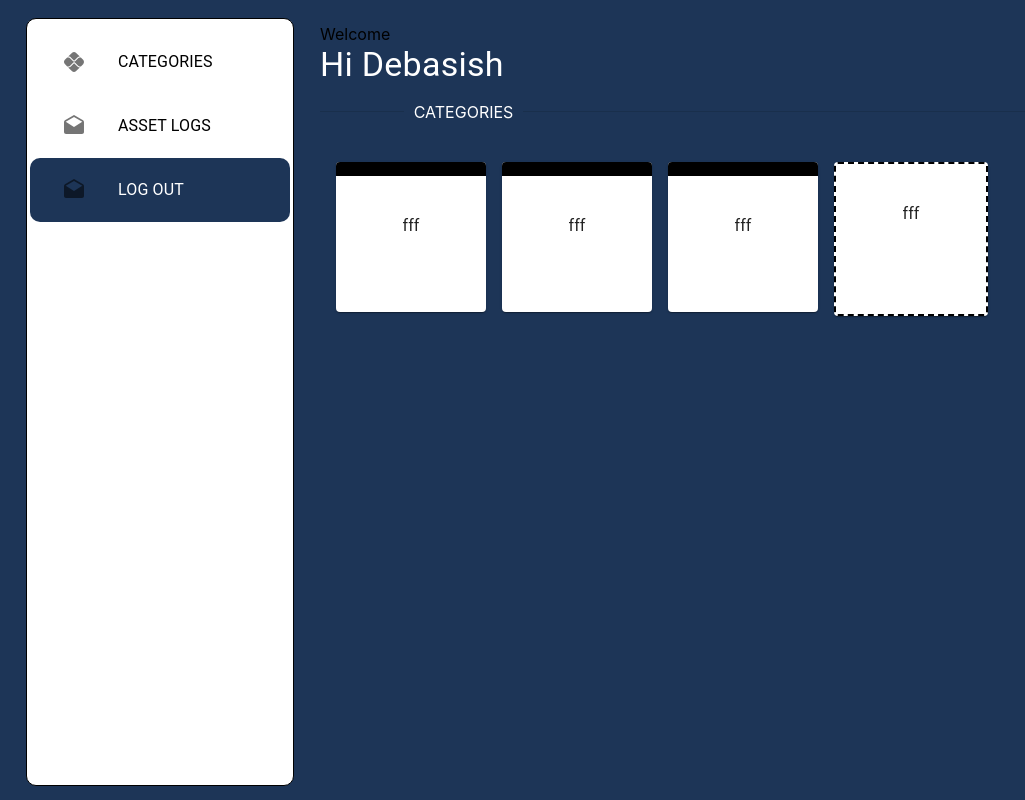
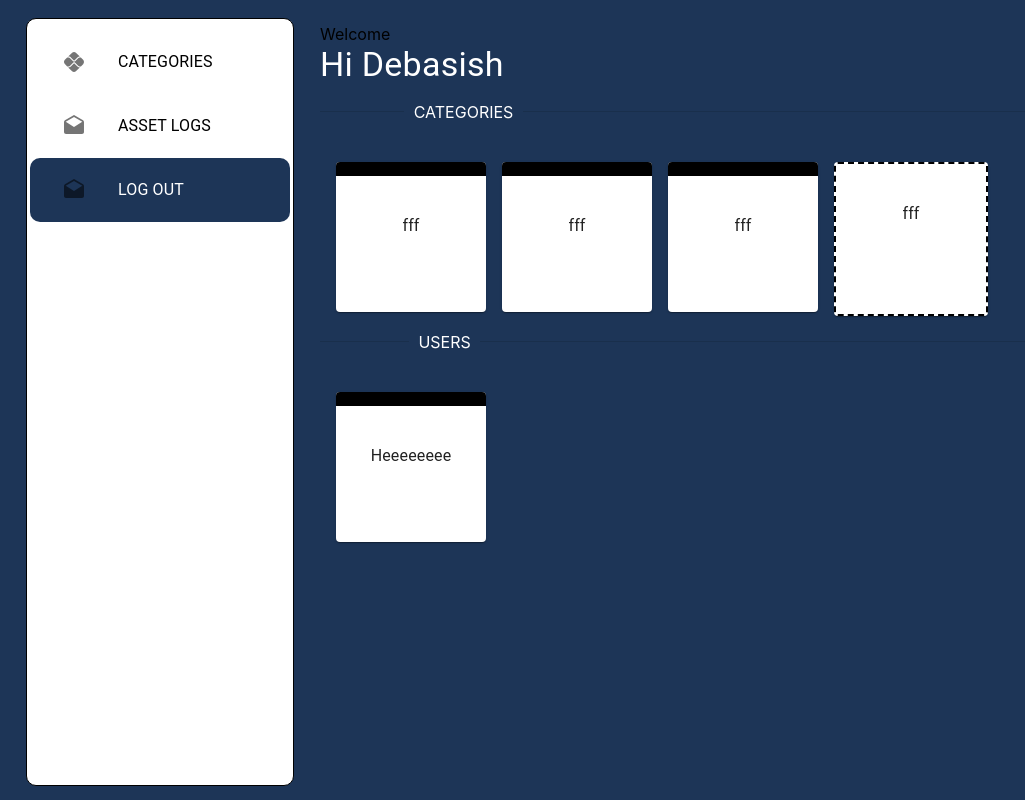
Before and after one commit to DebasishBarman/asset-management-mern, a React (Create React App) app in the folder frontend/: page / in a window 1280 px wide. Shown: the whole page, without its empty margins (0-1025 px from the left). Built offline with nearby package versions, Linux system fonts and the light colour scheme.

Commit message:
Users Info Section

```diff
--- a/frontend/src/components/Dashboard.js
+++ b/frontend/src/components/Dashboard.js
@@ -75,7 +75,7 @@ const Dashboard = () => {
                             <Grid item sx={{}} >
                                 <Card sx={{ width: 150, height: 150, }}>
                                     <Box sx={{ borderTop: '14px solid black' }} />
-                                    <Grid container sx={{height:100}} alignItems='center' justifyContent='center'>
+                                    <Grid container sx={{ height: 100 }} alignItems='center' justifyContent='center'>
                                         <Typography alignItems='center'>
                                             fff
                                         </Typography>
@@ -87,7 +87,7 @@ const Dashboard = () => {
                             <Grid item sx={{}} >
                                 <Card sx={{ width: 150, height: 150, }}>
                                     <Box sx={{ borderTop: '14px solid black' }} />
-                                    <Grid container sx={{height:100}} alignItems='center' justifyContent='center'>
+                                    <Grid container sx={{ height: 100 }} alignItems='center' justifyContent='center'>
                                         <Typography alignItems='center'>
                                             fff
                                         </Typography>
@@ -99,7 +99,7 @@ const Dashboard = () => {
                             <Grid item sx={{}} >
                                 <Card sx={{ width: 150, height: 150, }}>
                                     <Box sx={{ borderTop: '14px solid black' }} />
-                                    <Grid container sx={{height:100}} alignItems='center' justifyContent='center'>
+                                    <Grid container sx={{ height: 100 }} alignItems='center' justifyContent='center'>
                                         <Typography alignItems='center'>
                                             fff
                                         </Typography>
@@ -109,9 +109,9 @@ const Dashboard = () => {
                                 </Card>
                             </Grid>
                             <Grid item sx={{}} >
-                                <Card sx={{ width: 150, height: 150,border:'2px dashed black' }}>
-                                    <Box  />
-                                    <Grid container sx={{height:100}} alignItems='center' justifyContent='center'>
+                                <Card sx={{ width: 150, height: 150, border: '2px dashed black' }}>
+                                    <Box />
+                                    <Grid container sx={{ height: 100 }} alignItems='center' justifyContent='center'>
                                         <Typography>
                                             fff
                                         </Typography>
@@ -125,6 +125,27 @@ const Dashboard = () => {
                         </Grid>
 
                     </Stack>
+
+                    {/* Work needs to be done below */}
+                    <Divider textAlign="left" sx={{ color: '#fff', marginTop: 2 }}>USERS</Divider>
+                    <Stack mt={3} spacing={2}>
+                        <Grid container spacing={2} >
+                        <Grid item sx={{}} >
+                                <Card sx={{ width: 150, height: 150, }}>
+                                    <Box sx={{ borderTop: '14px solid black' }} />
+                                    <Grid container sx={{ height: 100 }} alignItems='center' justifyContent='center'>
+                                        <Typography alignItems='center'>
+                                         Heeeeeeee
+                                        </Typography>
+                                    </Grid>
+
+
+                                </Card>
+                            </Grid>
+                        </Grid>
+
+                    </Stack>
+
                 </Grid>
             </Grid>
 
```
Lines whose indentation alone changed are shown as unchanged.
